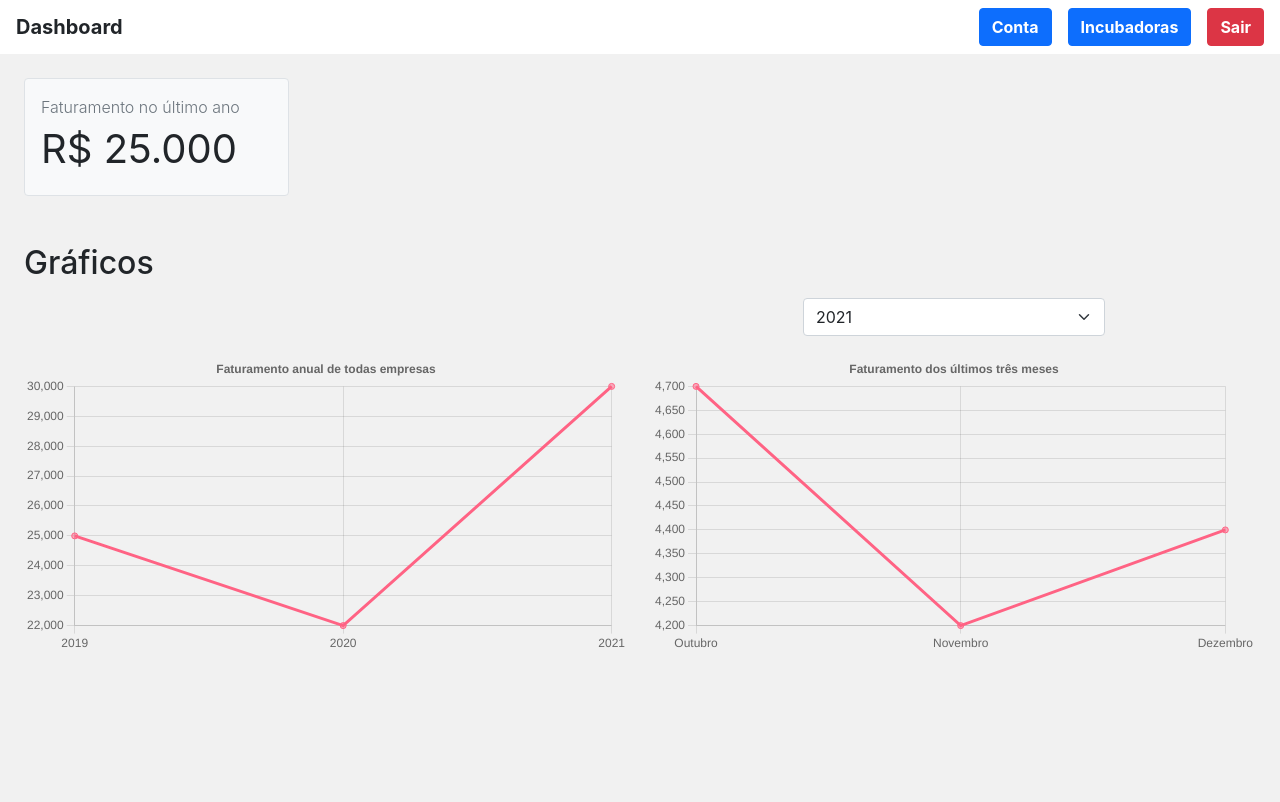
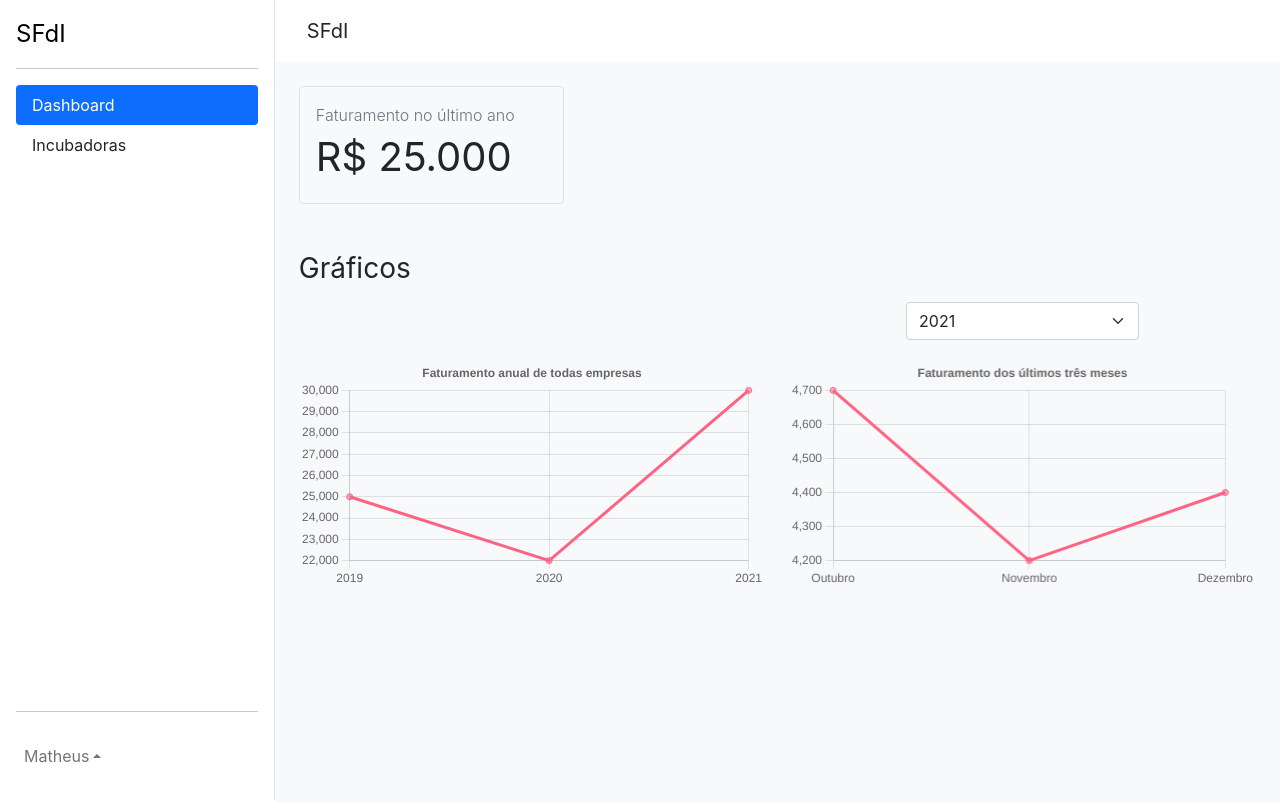
Before and after one commit to matheusinit/sistema-de-incubadoras, a React (Create React App) app in the folder front-end/: page / in a window 1280 px wide. Shown: the top 802 px of the page. Built offline with nearby package versions, Linux system fonts and the light colour scheme; the HTML template or start-up script is replaced by a standard one.

Commit message:
add side bar to dashboard page

```diff
--- a/front-end/src/pages/Dashboard/dashboard.css
+++ b/front-end/src/pages/Dashboard/dashboard.css
@@ -1,7 +1,11 @@
-header {
+/* header {
   background-color: #fff;
 }
 
 body {
   background-color: #f1f1f1;
+} */
+
+aside {
+  width: 350px;
 }
--- a/front-end/src/pages/Dashboard/index.tsx
+++ b/front-end/src/pages/Dashboard/index.tsx
@@ -1,5 +1,5 @@
 import React from 'react'
-import { Button, Container, Row, Col, Form } from 'react-bootstrap'
+import { Container, Row, Col, Form, Navbar, Nav, NavDropdown } from 'react-bootstrap'
 import Card from '../../components/Card'
 import {
   Chart as ChartJS,
@@ -25,23 +25,56 @@ ChartJS.register(
 
 const Dashboard: React.FC = () => {
   return (
-    <Container className="p-0" fluid>
-      <header className="d-flex justify-content-between align-items-center py-2 px-3 mb-4">
-        <div className="fw-bold fs-5">Dashboard</div>
+    <Container className="p-0 d-flex" fluid>
+      <aside>
+        <div className="d-flex flex-column p-3 vh-100 border-end">
+          <a href="/" className="d-flex align-items-center mb-0 text-black text-decoration-none">
+            <span className="fs-4">SFdI</span>
+          </a>
 
-        <nav className="d-flex justify-content-between">
-          <Button variant='primary' className="fw-bold me-3">Conta</Button>
-          <Button variant='primary' className="fw-bold me-3">Incubadoras</Button>
-          <Button variant='danger' className="fw-bold">Sair</Button>
-        </nav>
+          <hr />
+
+          <Nav variant="pills" defaultActiveKey="/" className="flex-column mb-auto">
+            <Nav.Item>
+              <Nav.Link href="/">Dashboard</Nav.Link>
+            </Nav.Item>
+
+            <Nav.Item>
+              <Nav.Link href="/incubadoras" className="text-dark">Incubadoras</Nav.Link>
+            </Nav.Item>
+          </Nav>
+
+          <hr />
+
+          <Navbar>
+            <Navbar.Toggle aria-controls="navbar-light-example"/>
+            <Navbar.Collapse id="navbar-light-example">
+              <Nav>
+                <NavDropdown
+                  id="nav-dropdown-light-example"
+                  title="Matheus"
+                  menuVariant="light"
+                  drop={'up'}
+                >
+                  <NavDropdown.Item href="#action/3.1">Sair</NavDropdown.Item>
+                </NavDropdown>
+              </Nav>
+            </Navbar.Collapse>
+          </Navbar>
+        </div>
+      </aside>
+
+      <Container className="p-0 w-100 vh-100" fluid>
+        <header className="d-flex justify-content-between align-items-center py-2 px-3">
+          <div className="fs-5 py-2 ps-3">SFdI</div>
         </header>
 
-      <main className="px-4 pb-5">
+        <main className="px-4 bg-light pt-4 h-100">
           <div className="d-flex justify-content-between mb-5">
             <Card />
           </div>
 
-        <h2 className="mb-3">Gráficos</h2>
+          <h3 className="mb-3 fw-normal">Gráficos</h3>
 
           <Row>
             <Col className="d-flex align-items-end">
@@ -60,6 +93,7 @@ const Dashboard: React.FC = () => {
 
         </main>
       </Container>
+    </Container>
   )
 }
 
```
Lines whose indentation alone changed are shown as unchanged.
